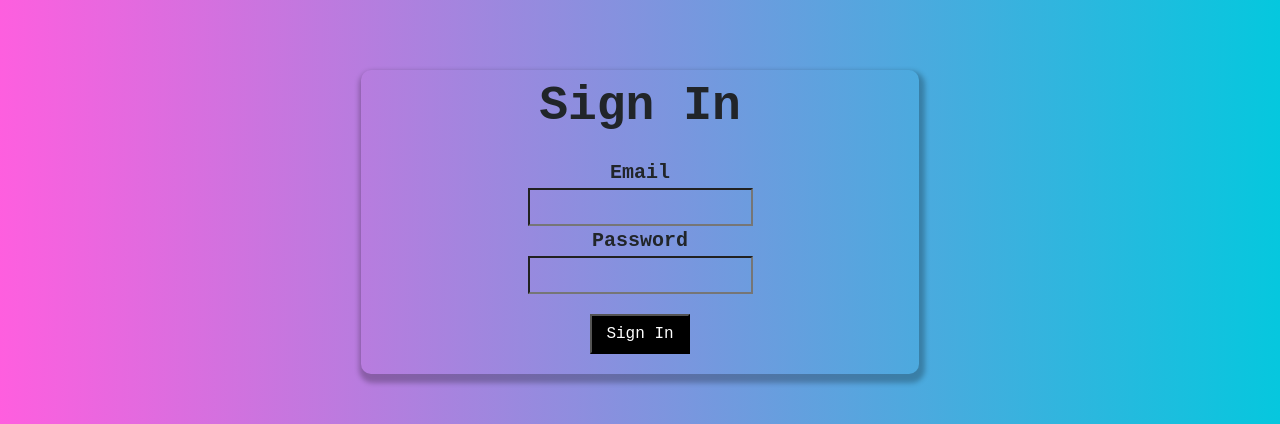
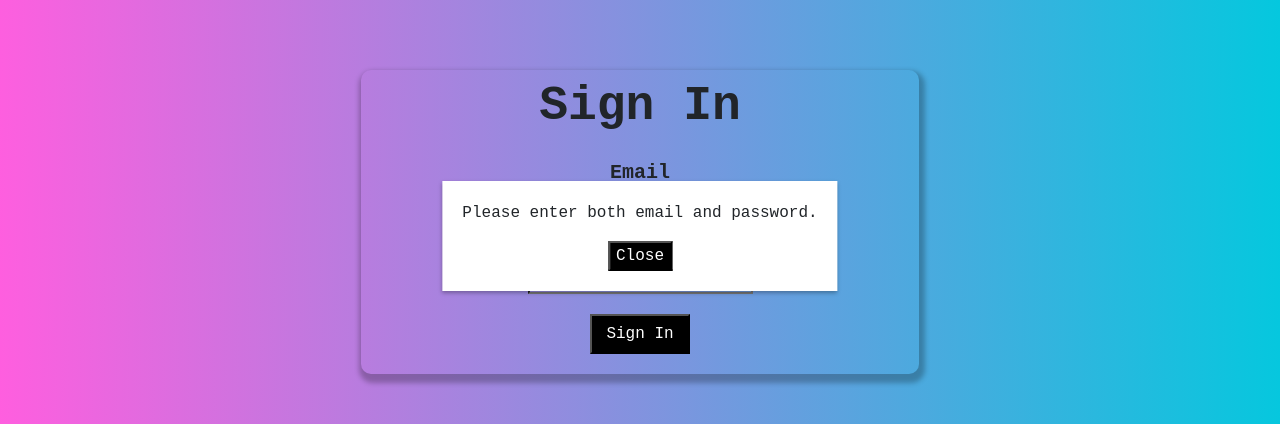
Before and after one commit to Harshdev625/Smart-Brain, a React (Create React App) app: page / in a window 1280 px wide. Both pictures are taken after a click on the button "Sign In". Shown: the part 164-588 px from the top of the page. Built offline with nearby package versions, Linux system fonts and the light colour scheme; no server answers.

Commit message:
Fix bugs using Alert.js .

```diff
--- /dev/null
+++ b/src/components/Alert.js
@@ -0,0 +1,14 @@
+import React from "react";
+
+const Alert = ({ message, onClose }) => {
+  return (
+    <div className="alert-message">
+      <p>{message}</p>
+      <button onClick={onClose}>
+        Close
+      </button>
+    </div>
+  );
+};
+
+export default Alert;
--- a/src/components/ImageLinkForm.js
+++ b/src/components/ImageLinkForm.js
@@ -1,4 +1,5 @@
-import React, { useRef } from "react";
+import React, { useRef, useState } from "react";
+import Alert from "./Alert";
 
 const ImageLinkForm = ({
   onInputChange,
@@ -8,10 +9,23 @@ const ImageLinkForm = ({
   clearImage,
 }) => {
   const inputRef = useRef(null);
+  const [showAlert, setShowAlert] = useState(false);
 
   const clearInput = () => {
     clearImage();
     inputRef.current.value = "";
+  };
+
+  const handleButtonSubmit = () => {
+    if (!inputRef.current.value) {
+      setShowAlert(true);
+    } else {
+      onButtonSubmit();
+    }
+  };
+
+  const handleCloseAlert = () => {
+    setShowAlert(false);
   };
 
   return (
@@ -20,7 +34,7 @@ const ImageLinkForm = ({
         <h3 className="text-style">
           {`${name},Your Current Rank Is`}
           <br />
-          <h1>{entries}</h1>
+          <h1>#{entries}</h1>
           "This Magic Brain will detect faces in your pictures. Give it a try."
         </h3>
         <div className="container form">
@@ -31,7 +45,7 @@ const ImageLinkForm = ({
             onChange={onInputChange}
           />
           <br />
-          <button className="detect-box" onClick={onButtonSubmit}>
+          <button className="detect-box" onClick={handleButtonSubmit}>
             Detect
           </button>
           <button className="detect-box" onClick={clearInput}>
@@ -39,6 +53,12 @@ const ImageLinkForm = ({
           </button>
         </div>
       </div>
+      {showAlert && (
+        <Alert
+          message="Please enter the image link address."
+          onClose={handleCloseAlert}
+        />
+      )}
     </div>
   );
 };
--- a/src/components/Register.js
+++ b/src/components/Register.js
@@ -1,10 +1,13 @@
 import React, { useState } from "react";
+import Alert from "./Alert";
 
 const Register = ({ loadUser, onRouteChange }) => {
   const [state, setState] = useState({
     email: "",
     password: "",
     name: "",
+    showAlert: false,
+    alertMessage: "",
   });
 
   const onNameChange = (event) => {
@@ -19,15 +22,33 @@ const Register = ({ loadUser, onRouteChange }) => {
     setState((prevState) => ({ ...prevState, password: event.target.value }));
   };
 
+  const handleCloseAlert = () => {
+    setState((prevState) => ({
+      ...prevState,
+      showAlert: false,
+      alertMessage: "",
+    }));
+  };
+
   const onSubmitSignIn = () => {
+    const { email, password, name } = state;
+    if (!email || !password || !name) {
+      setState((prevState) => ({
+        ...prevState,
+        showAlert: true,
+        alertMessage: "Please fill in all the fields.",
+      }));
+      return;
+    }
+
     try {
       fetch(`${process.env.REACT_APP_SERVER}/register`, {
         method: "post",
         headers: { "Content-Type": "application/json" },
         body: JSON.stringify({
-          email: state.email,
-          password: state.password,
-          name: state.name,
+          email,
+          password,
+          name,
         }),
       })
         .then((response) => response.json())
@@ -113,6 +134,9 @@ const Register = ({ loadUser, onRouteChange }) => {
             Register
           </button>
         </div>
+        {state.showAlert && (
+          <Alert message={state.alertMessage} onClose={handleCloseAlert} />
+        )}
       </div>
     </div>
   );
--- a/src/components/Signin.js
+++ b/src/components/Signin.js
@@ -1,9 +1,12 @@
 import React, { useState } from "react";
+import Alert from "./Alert";
 
 const Signin = ({ loadUser, onRouteChange }) => {
   const [state, setState] = useState({
     signInEmail: "",
     signInPassword: "",
+    showAlert: false,
+    alertMessage: "",
   });
 
   const onEmailChange = (event) => {
@@ -21,13 +24,23 @@ const Signin = ({ loadUser, onRouteChange }) => {
   };
 
   const onSubmitSignIn = () => {
+    const { signInEmail, signInPassword } = state;
+    if (!signInEmail || !signInPassword) {
+      setState((prevState) => ({
+        ...prevState,
+        showAlert: true,
+        alertMessage: "Please enter both email and password.",
+      }));
+      return;
+    }
+
     try {
       fetch(`${process.env.REACT_APP_SERVER}/signin`, {
         method: "post",
         headers: { "Content-Type": "application/json" },
         body: JSON.stringify({
-          email: state.signInEmail,
-          password: state.signInPassword,
+          email: signInEmail,
+          password: signInPassword,
         }),
       })
         .then((response) => response.json())
@@ -35,11 +48,25 @@ const Signin = ({ loadUser, onRouteChange }) => {
           if (user._id) {
             loadUser(user);
             onRouteChange("home");
+          } else {
+            setState((prevState) => ({
+              ...prevState,
+              showAlert: true,
+              alertMessage: "Invalid Credentials.",
+            }));
           }
         });
     } catch (error) {
       console.log("Error:", error);
     }
+  };
+
+  const handleCloseAlert = () => {
+    setState((prevState) => ({
+      ...prevState,
+      showAlert: false,
+      alertMessage: "",
+    }));
   };
 
   return (
@@ -94,6 +121,9 @@ const Signin = ({ loadUser, onRouteChange }) => {
             Sign In
           </button>
         </div>
+        {state.showAlert && (
+          <Alert message={state.alertMessage} onClose={handleCloseAlert} />
+        )}
       </div>
     </div>
   );
--- a/src/index.css
+++ b/src/index.css
@@ -13,6 +13,16 @@ button {
 
 button:hover {
   transform: scale(1.1);
+}
+
+.alert-message {
+  position: fixed;
+  top: 50%;
+  left: 50%;
+  transform: translate(-50%, -50%);
+  background-color: #fff;
+  padding: 20px;
+  box-shadow: 0 2px 4px rgba(0, 0, 0, 0.3);
 }
 
 .text-style {
```
